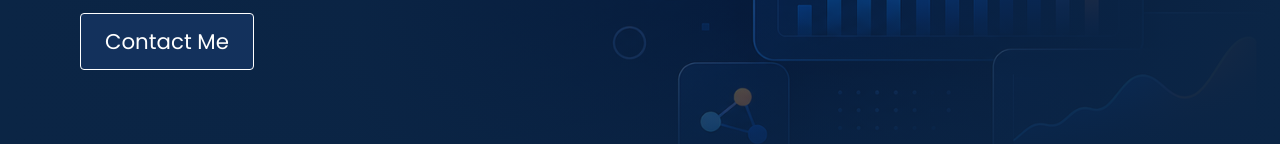
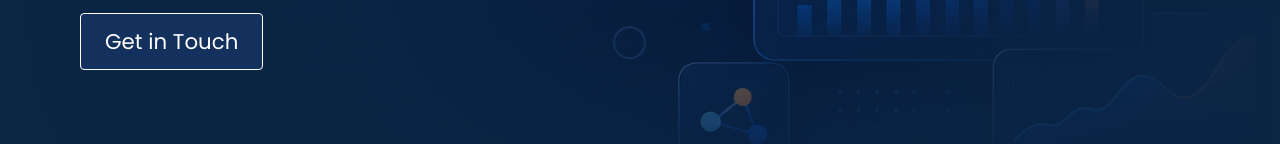
Before and after one commit to minhhyiii-dot/portfolio, a plain HTML site: page index.html in a window 1280 px wide. Shown: the part 561-705 px from the top of the page. Drawn offline with nearby package versions, Linux system fonts and the light colour scheme; a script that the page names is missing.

Commit message:
Update index.html

```diff
--- a/index.html
+++ b/index.html
@@ -67,7 +67,7 @@
                 <p class="intro-text">I enjoy working with data — from writing SQL queries to building dashboards.
                     Currently learning how to turn raw data into clear, useful insights.
                 </p>
-                <a href="#contact" class="contact-button">Contact Me</a>
+                <a href="#contact" class="contact-button">Get in Touch</a>
             </div>
             <div class="hero-image" data-aos="fade-up">
                 <img class="hero-image" src="assets/hero.png" width="512" alt="Hero Image" />
```
